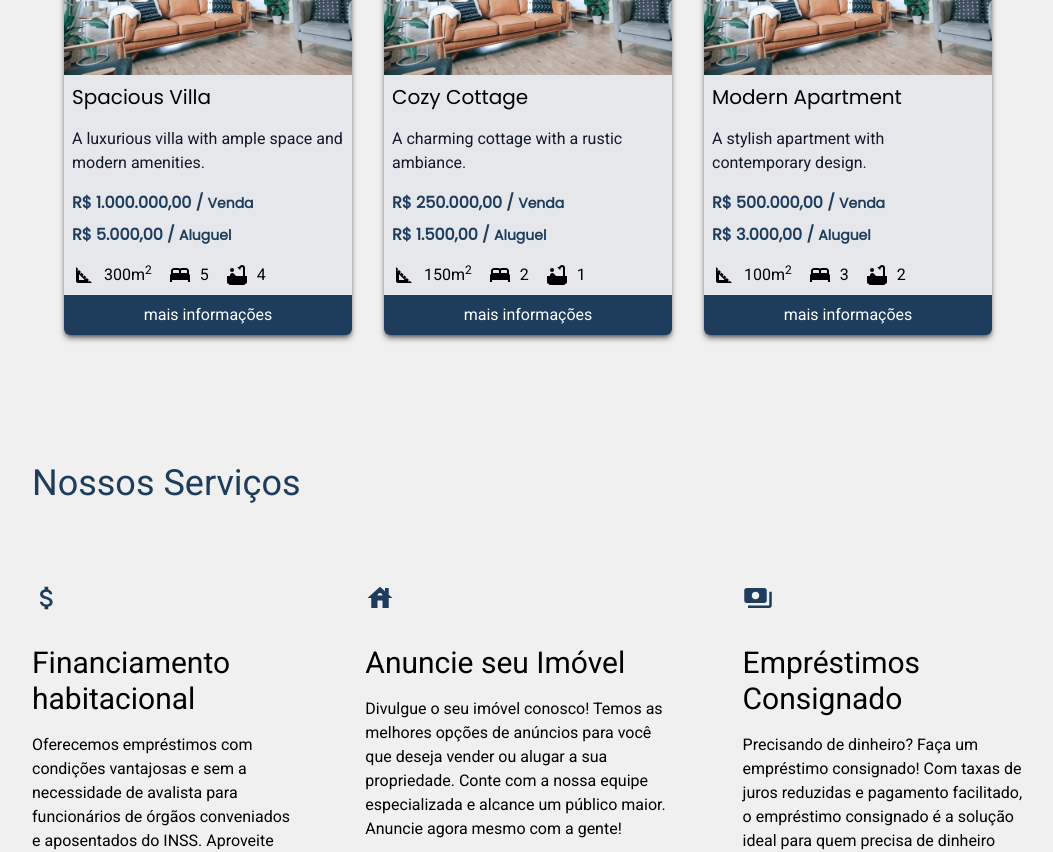
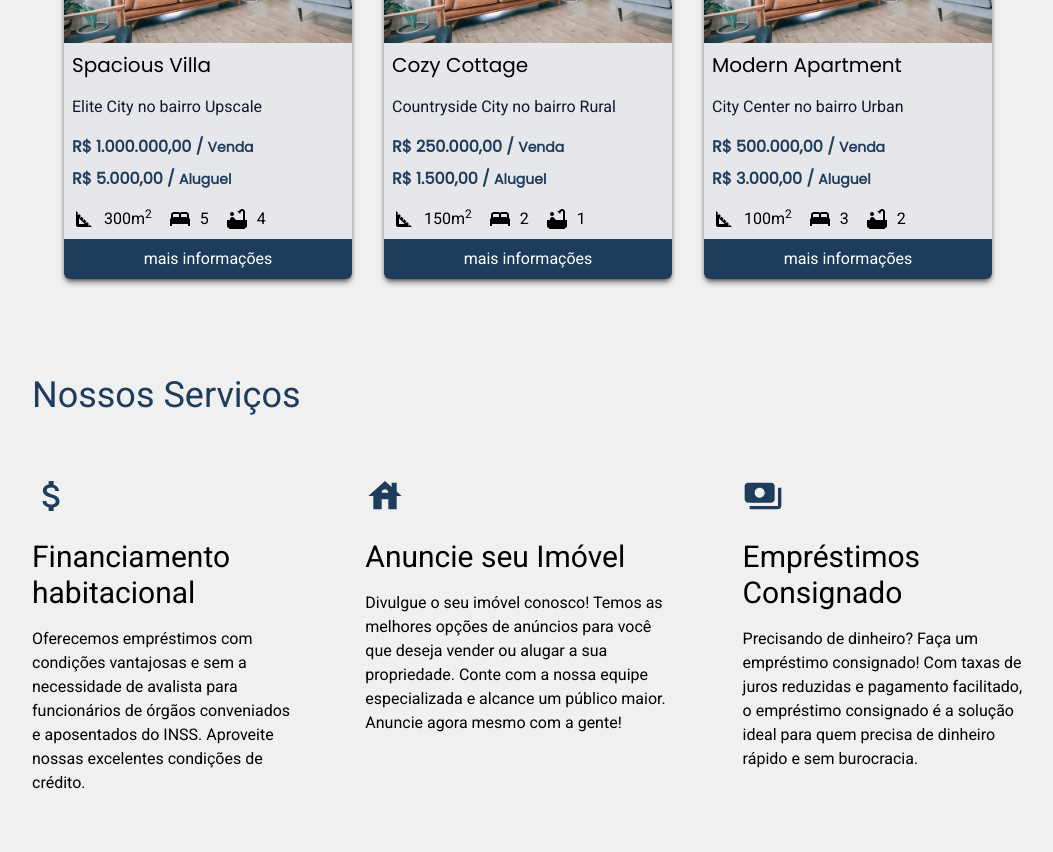
Before and after one commit to NatanCastro/imobiliaria-astro, a React (Vite) app: page / in a window 1280 px wide. Shown: the part 960-1812 px from the top of the page, without its empty margins (112-1165 px from the left). Built offline with nearby package versions, Linux system fonts and the light colour scheme; the HTML template or start-up script is replaced by a standard one.

Commit message:
some refactors

```diff
--- a/src/App.tsx
+++ b/src/App.tsx
@@ -1,14 +1,19 @@
-import { Layout } from './components/Layout'
-import { Router } from './routes'
 import { BrowserRouter } from 'react-router-dom'
 import 'primereact/resources/primereact.min.css'
+import { Suspense, lazy } from 'react'
+import { Loading } from './components/Loading'
+
+const Layout = lazy(() => import('./components/Layout'))
+const Router = lazy(() => import('./routes'))
 
 function App() {
   return (
     <BrowserRouter>
-      <Layout>
-        <Router />
-      </Layout>
+      <Suspense fallback={<Loading />}>
+        <Layout>
+          <Router />
+        </Layout>
+      </Suspense>
     </BrowserRouter>
   )
 }
--- a/src/components/Header/index.tsx
+++ b/src/components/Header/index.tsx
@@ -1,4 +1,3 @@
-'use client'
 import { useState } from 'react'
 import { Modal } from './Modal'
 import { Menu } from '@mui/icons-material'
--- a/src/components/HouseCard/index.tsx
+++ b/src/components/HouseCard/index.tsx
@@ -1,6 +1,7 @@
 import type { House, HouseProperty, PropertyDescription } from './types'
 import { SquareFoot, Bed, Bathtub } from '@mui/icons-material'
 import { Galleria } from 'primereact/galleria'
+import { NavLink } from 'react-router-dom'
 
 const HouseProperties = ({ properties }: { properties: HouseProperty[] }) => {
   const getIcon = (propertyDesc: PropertyDescription) => {
@@ -38,12 +39,14 @@ const imageTemplate = (image: string) => {
 }
 
 export const HouseCard = ({
+  id,
   name,
-  description,
   price,
   properties,
-  images
-}: Omit<House, 'id'>) => {
+  images,
+  district,
+  city
+}: House) => {
   return (
     <div className='max-w-[18rem] rounded-md bg-gray-200 shadow-md shadow-black/50'>
       <Galleria
@@ -60,7 +63,9 @@ export const HouseCard = ({
       />
       <div className='my-2 px-2'>
         <h3 className='mb-4 font-poppins text-xl'>{name}</h3>
-        <p className='text-md text-gray-900'>{description}</p>
+        <p className='text-md text-gray-900'>
+          {city} no bairro {district}
+        </p>
         <div className='my-4 flex flex-col gap-2'>
           {price.map(({ type, value }, index) => {
             const formatedPrice = value.toLocaleString('pt-BR', {
@@ -80,11 +85,11 @@ export const HouseCard = ({
           <HouseProperties properties={properties} />
         </div>
       </div>
-      <a
+      <NavLink
         className='flex w-full items-center justify-center rounded-b-md bg-dark-blue py-2 text-white'
-        href=''>
+        to={`/real-state/${id}`}>
         mais informações
-      </a>
+      </NavLink>
     </div>
   )
 }
--- a/src/components/Layout/index.tsx
+++ b/src/components/Layout/index.tsx
@@ -2,7 +2,7 @@ import React from 'react'
 import { Footer } from '../Footer'
 import { Header } from '../Header'
 
-export const Layout = ({ children }: { children: React.ReactNode }) => {
+const Layout = ({ children }: { children: React.ReactNode }) => {
   return (
     <>
       <Header />
@@ -11,3 +11,5 @@ export const Layout = ({ children }: { children: React.ReactNode }) => {
     </>
   )
 }
+
+export default Layout
--- a/src/components/Loading/index.tsx
+++ b/src/components/Loading/index.tsx
@@ -1,6 +1,6 @@
 export const Loading = () => {
   return (
-    <div className='grid h-96 place-items-center'>
+    <div className='grid h-screen place-items-center'>
       <h1 className='text-4xl text-dark-blue'>Carregando...</h1>
     </div>
   )
--- a/src/components/forms/SearchForm.tsx
+++ b/src/components/forms/SearchForm.tsx
@@ -1,4 +1,3 @@
-'use client'
 import { SubmitHandler, useForm } from 'react-hook-form'
 import { zodResolver } from '@hookform/resolvers/zod'
 import { CheckboxDropdown, RadioDropdown } from './'
--- a/src/components/forms/inputs/CheckboxDropdown.tsx
+++ b/src/components/forms/inputs/CheckboxDropdown.tsx
@@ -1,4 +1,3 @@
-'use client'
 import { UseFormRegister } from 'react-hook-form'
 import { Checkbox } from './'
 import { FormData } from '../'
--- a/src/components/home/FeaturedHouses.tsx
+++ b/src/components/home/FeaturedHouses.tsx
@@ -15,17 +15,17 @@ export const FeaturedHouses = () => {
   }, [])
 
   return (
-    <div className='mx-auto my-32 max-w-5xl px-4'>
+    <div className='mx-auto my-24 max-w-5xl px-4'>
       <div className='flex flex-col items-start justify-between gap-y-2 lg:flex-row lg:items-center'>
         <h2 className='font-poppins text-4xl text-dark-blue'>Imoveis em alta</h2>
-        <a className='text-dark-blue hover:underline' href='#'>
+        <a className='italic text-dark-blue hover:underline' href='#'>
           Ver todos os imoveis
         </a>
       </div>
       <p className='text-md my-8'>Veja os imoveis mais relevantes do momento</p>
       <div className='mx-auto flex flex-wrap justify-center gap-8'>
-        {houses.map(({ id, ...rest }) => {
-          return <HouseCard key={id} {...rest} />
+        {houses.map((house) => {
+          return <HouseCard key={house.id} {...house} />
         })}
       </div>
     </div>
--- a/src/components/home/SearchArea.tsx
+++ b/src/components/home/SearchArea.tsx
@@ -1,4 +1,3 @@
-'use client'
 import { SearchForm } from '../forms'
 
 export const SearchArea = () => {
--- a/src/components/home/Services.tsx
+++ b/src/components/home/Services.tsx
@@ -1,37 +1,38 @@
 import { AttachMoney, House, Payments } from '@mui/icons-material'
+
+const services = [
+  {
+    icon: <AttachMoney fontSize='inherit' />,
+    title: 'Financiamento habitacional',
+    description:
+      'Oferecemos empréstimos com condições vantajosas e sem a necessidade de avalista para funcionários de órgãos conveniados e aposentados do INSS. Aproveite nossas excelentes condições de crédito.'
+  },
+  {
+    icon: <House fontSize='inherit' />,
+    title: 'Anuncie seu Imóvel',
+    description:
+      'Divulgue o seu imóvel conosco! Temos as melhores opções de anúncios para você que deseja vender ou alugar a sua propriedade. Conte com a nossa equipe especializada e alcance um público maior. Anuncie agora mesmo com a gente!'
+  },
+  {
+    icon: <Payments fontSize='inherit' />,
+    title: 'Empréstimos Consignado',
+    description:
+      'Precisando de dinheiro? Faça um empréstimo consignado! Com taxas de juros reduzidas e pagamento facilitado, o empréstimo consignado é a solução ideal para quem precisa de dinheiro rápido e sem burocracia.'
+  }
+]
 
 export const Services = () => {
   return (
-    <section className='mx-auto my-32 max-w-5xl px-4'>
+    <section className='mx-auto my-24 max-w-5xl px-4'>
       <h1 className='mb-12 text-4xl text-dark-blue'>Nossos Serviços</h1>
-      <div className='flex flex-col items-center justify-evenly gap-16 text-3xl lg:flex-row lg:items-start'>
-        <div className='max-w-md'>
-          <AttachMoney className='my-8 text-dark-blue' fontSize='inherit' />
-          <h1 className='mb-4'>Financiamento habitacional</h1>
-          <p className='text-base'>
-            Oferecemos empréstimos com condições vantajosas e sem a necessidade de
-            avalista para funcionários de órgãos conveniados e aposentados do INSS.
-            Aproveite nossas excelentes condições de crédito.
-          </p>
-        </div>
-        <div className='max-w-md'>
-          <House className='my-8 text-dark-blue' fontSize='inherit' />
-          <h1 className='mb-4'>Anuncie seu Imóvel</h1>
-          <p className='text-base'>
-            Divulgue o seu imóvel conosco! Temos as melhores opções de anúncios para você
-            que deseja vender ou alugar a sua propriedade. Conte com a nossa equipe
-            especializada e alcance um público maior. Anuncie agora mesmo com a gente!
-          </p>
-        </div>
-        <div className='max-w-md'>
-          <Payments className='my-8 text-dark-blue' fontSize='inherit' />
-          <h1 className='mb-4'>Empréstimos Consignado</h1>
-          <p className='text-base'>
-            Precisando de dinheiro? Faça um empréstimo consignado! Com taxas de juros
-            reduzidas e pagamento facilitado, o empréstimo consignado é a solução ideal
-            para quem precisa de dinheiro rápido e sem burocracia.
-          </p>
-        </div>
+      <div className='flex flex-col items-center justify-evenly gap-16 lg:flex-row lg:items-start'>
+        {services.map(({ icon, title, description }, index) => (
+          <div className='max-w-md' key={index}>
+            <span className='my-8 text-[40px] text-dark-blue'>{icon}</span>
+            <h1 className='my-4 text-3xl'>{title}</h1>
+            <p>{description}</p>
+          </div>
+        ))}
       </div>
     </section>
   )
--- a/src/routes.tsx
+++ b/src/routes.tsx
@@ -4,7 +4,7 @@ import { Loading } from './components/Loading'
 
 const Home = lazy(() => import('./pages/Home'))
 
-export const Router = () => {
+const Router = () => {
   return (
     <Routes>
       <Route path='/'>
@@ -20,3 +20,5 @@ export const Router = () => {
     </Routes>
   )
 }
+
+export default Router
```
